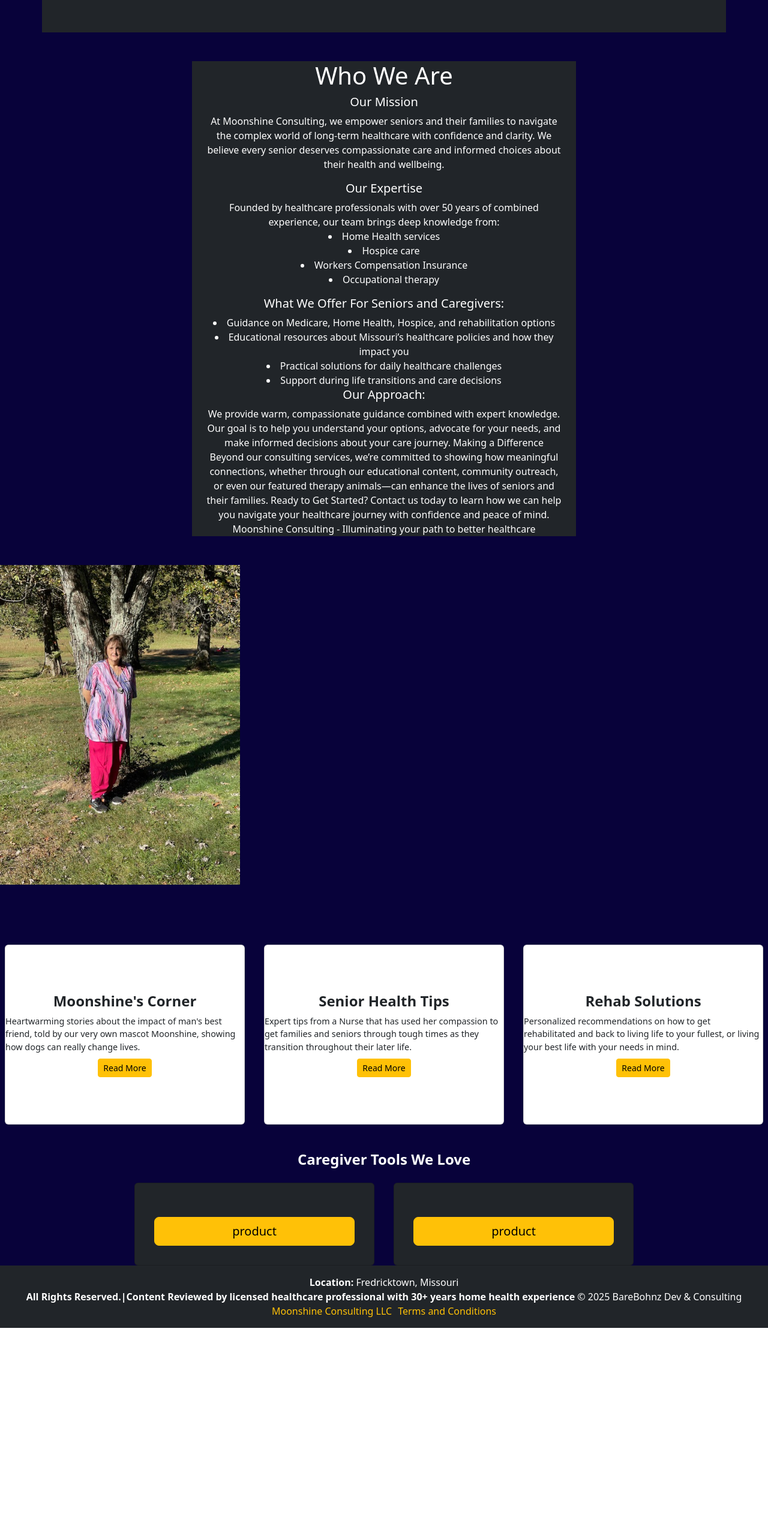
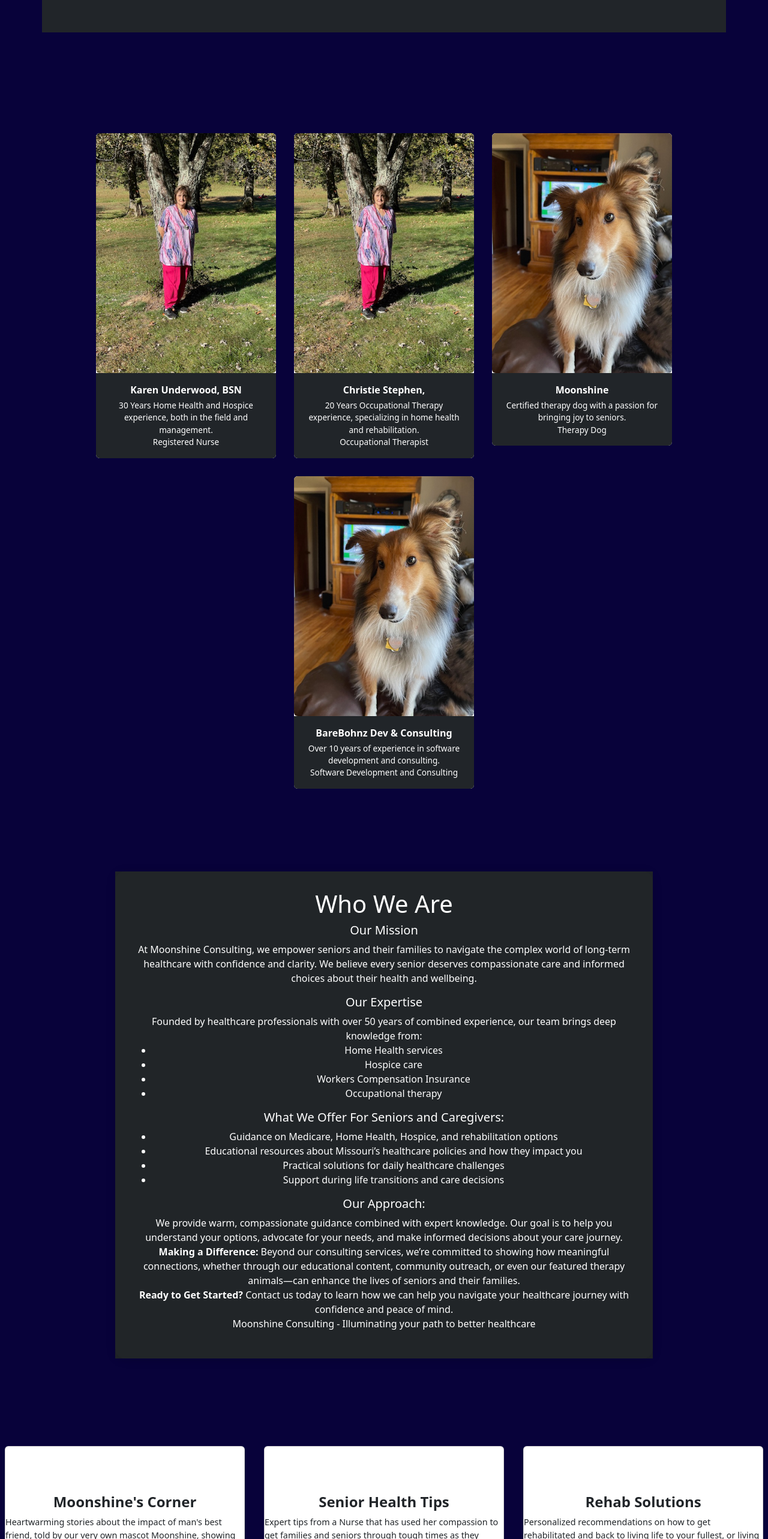
Before and after one commit to brandonbohn/Moonshineconsulting, a React (Create React App) app: page / in a window 1280 px wide. Shown: the part 880-3446 px from the top of the page at 60% size. Before the commit the page ends 3094 px from the top, so only its background shows below. Built offline with nearby package versions, Linux system fonts and the light colour scheme.

Commit message:
update founders pictures

```diff
--- a/src/Pages/Homepage.tsx
+++ b/src/Pages/Homepage.tsx
@@ -8,7 +8,7 @@
       <div className="container bg-dark positions  my-5" >
         <div className="row align card-body">
           <div className="col-12 col-md-6 text-center">
-            <img src="../images/Moonshineoutdoors.jpg" className=" " alt="moonshine"
+            <img src="../images/Moonshineoutdoors.jpg"  alt="moonshine"
               width={400}
               height={550} />
           </div>
@@ -18,66 +18,11 @@
           </div>
         </div>
       </div>
-
-      <div className='container  bg-dark text-white col-12 col-md-6 text-center'>
-
       <div>
+<div className="row container d-flex justify-content-center align-items-center text-center">
 
 
 
-
-
-        </div>
-
-                <div className='container my-5'>
-<h1>Who We Are</h1>
-<p>
-  <h5>
-Our Mission
-  </h5>
-<p>
-  At Moonshine Consulting, we empower seniors and their families to navigate the complex world of long-term healthcare with confidence and clarity. We believe every senior deserves compassionate care and informed choices about their health and wellbeing.
-</p>
-
- <h5>
-Our Expertise
-  </h5>
-<p>
-Founded by healthcare professionals with over 50 years of combined experience, our team brings deep knowledge from:
-
- <li>Home Health services</li>
- <li>Hospice care</li>
- <li>Workers Compensation Insurance</li>
- <li>Occupational therapy</li>
-</p>
-
-<h5>What We Offer For Seniors and Caregivers:</h5>
-<li>Guidance on Medicare, Home Health, Hospice, and rehabilitation options</li>
-<li>Educational resources about Missouri’s healthcare policies and how they impact you</li>
-<li>Practical solutions for daily healthcare challenges</li>
-<li>Support during life transitions and care decisions</li>
-
-
-
-
-<p>
-  <h5>
-Our Approach:
-
-  </h5>
-
-We provide warm, compassionate guidance combined with expert knowledge. Our goal is to help you understand your options, advocate for your needs, and make informed decisions about your care journey.
-Making a Difference
-Beyond our consulting services, we’re committed to showing how meaningful connections, whether through our educational content, community outreach, or even our featured therapy animals—can enhance the lives of seniors and their families.
-Ready to Get Started?
-Contact us today to learn how we can help you navigate your healthcare journey with confidence and peace of mind.
-Moonshine Consulting - Illuminating your path to better healthcare
-</p>
-
-
-
-
-</p>
 
 
 
@@ -86,11 +31,131 @@
 
 
 
+        <div>
+
+          <div>
+          <div className="d-flex justify-content-center align-items-start" style={{ gap: "30px", padding: "30px 0", margin: "30px auto" }}>
+            <div className="d-flex flex-wrap justify-content-center align-items-start founder-cards-responsive" style={{ gap: "30px", padding: "30px 0", margin: "30px auto" }}>
+              {[
+                {
+                  id: 1,
+                  name: "Karen Underwood, BSN",
+                  image: "./images/Nurse.jpg",
+                  experience: "30 Years Home Health and Hospice experience, both in the field and management.",
+                  title: "Registered Nurse"
+                },
+                {
+                  id: 2,
+                  name: "Christie Stephen,",
+                  image: "./images/Nurse.jpg",
+                  experience: "20 Years Occupational Therapy experience, specializing in home health and rehabilitation.",
+                  title: "Occupational Therapist"
+                },
+                {
+                  id: 3,
+                  name: "Moonshine",
+                  image: "./images/moonshine.jpg",
+                  experience: "Certified therapy dog with a passion for bringing joy to seniors.",
+                  title: "Therapy Dog"
+                },
+                {
+                  id: 4,
+                  name: "BareBohnz Dev & Consulting",
+                  image: "./images/moonshine.jpg",
+                  experience: "Over 10 years of experience in software development and consulting.",
+                  title: "Software Development and Consulting"
+                }
+              ].map((member) => (
+                <div key={member.id} className="card founder-card-responsive bg-light-transparent border-0" style={{ width: "300px", height: "auto" }}>
+                  <img
+                    src={member.image}
+                    className="nursepicture img-fluid rounded"
+                    alt={member.name}
+                    style={{ width: "100%", height: "auto", display: "block", margin: "0 auto" }}
+                  />
+                  <div className="card-body text-white text-center bg-dark rounded-bottom">
+                    <p className="fw-bold mb-1" style={{ fontSize: "1rem" }}>{member.name}</p>
+                    <p style={{ fontSize: "0.85rem", marginBottom: 0 }}>
+                      {member.experience}
+                    </p>
+                    <p style={{ fontSize: "0.85rem", marginBottom: 0 }}>
+                      {member.title}
+                    </p>
                   </div>
-    <img src="./images/Nurse.jpg" className="nursepicture img-fluid" alt="mom10"
-                width={400}
-                height={200} style={{ objectFit: "cover" }} />
-      <div className="container">
+                </div>
+              ))}
+              <style>
+                {`
+                  @media (max-width: 767px) {
+                    .founder-cards-responsive {
+                      flex-direction: column !important;
+                      gap: 32px !important;
+                      align-items: center !important;
+                    }
+                    .founder-card-responsive {
+                      width: 100% !important;
+                      max-width: 350px;
+                    }
+                  }
+                `}
+              </style>
+            </div>
+          </div>
+
+   <div
+        className='container bg-dark text-white col-12 col-md-6 col-sm-12 text-center'
+        style={{ maxHeight: "250vh", padding: "0px 0", width: "70vw" }}
+      >
+        <div>
+          <div className="container"></div>
+          <div
+            className='container my-5'
+            style={{
+              padding: "30px",
+              maxWidth: "900px",
+              margin: "0 auto",
+              background: "rgba(33,37,41,0.95)",
+              borderRadius: "16px",
+              boxShadow: "0 2px 16px rgba(0,0,0,0.15)",
+              minHeight: "fit-content",
+              width: "100%"
+            }}
+          >
+            <h1>Who We Are</h1>
+            <h5>Our Mission</h5>
+            <p>
+              At Moonshine Consulting, we empower seniors and their families to navigate the complex world of long-term healthcare with confidence and clarity. We believe every senior deserves compassionate care and informed choices about their health and wellbeing.
+            </p>
+            <h5>Our Expertise</h5>
+            <p>
+              Founded by healthcare professionals with over 50 years of combined experience, our team brings deep knowledge from:
+              <ul>
+                <li>Home Health services</li>
+                <li>Hospice care</li>
+                <li>Workers Compensation Insurance</li>
+                <li>Occupational therapy</li>
+              </ul>
+            </p>
+            <h5>What We Offer For Seniors and Caregivers:</h5>
+            <ul>
+              <li>Guidance on Medicare, Home Health, Hospice, and rehabilitation options</li>
+              <li>Educational resources about Missouri’s healthcare policies and how they impact you</li>
+              <li>Practical solutions for daily healthcare challenges</li>
+              <li>Support during life transitions and care decisions</li>
+            </ul>
+            <h5>Our Approach:</h5>
+            <p>
+              We provide warm, compassionate guidance combined with expert knowledge. Our goal is to help you understand your options, advocate for your needs, and make informed decisions about your care journey.
+              <br />
+              <strong>Making a Difference:</strong> Beyond our consulting services, we’re committed to showing how meaningful connections, whether through our educational content, community outreach, or even our featured therapy animals—can enhance the lives of seniors and their families.
+              <br />
+              <strong>Ready to Get Started?</strong> Contact us today to learn how we can help you navigate your healthcare journey with confidence and peace of mind.
+              <br />
+              Moonshine Consulting - Illuminating your path to better healthcare
+            </p>
+          </div>
+        </div>
+
         <style>
           {`
         @media (max-width: 767px) {
@@ -115,8 +180,19 @@
         }
           `}
         </style>
+            </div>
+
+        </div>
+
+
+
+        </div>
+      </div>
+
+  {/* Blog posts section moved here, between About Us and Footer */}
+  <div style={{ paddingTop: "48px" }}>
     <div className="row card-row">
-          <div className="col-12 d-flex justify-content-center" style={{ paddingTop: "100px" }}>
+      <div className="col-12 d-flex justify-content-center" style={{ paddingTop: "50px" }}>
         {/* Three cards side by side, each 400x300px, with 32px gap, responsive */}
         <div className="d-flex blog-cards-responsive" style={{ gap: "32px" }}>
           <div className="blog-card-responsive" style={{ width: "400px", height: "300px" }}>
@@ -153,8 +229,23 @@
           </div>
         </div>
       </div>
+    </div>
+  </div>
+
   {/* Caregiver Tools section: heading above product boxes and centered */}
-          <div className="d-flex flex-column align-items-center mt-4">
+
+
+
+<div>
+
+  <h1>test</h1>
+</div>
+
+
+
+
+
+  <div className="d-flex flex-column align-items-center mt-5" style={{ paddingBottom: "64px", paddingTop: "64px" }}>
     <h2 className="card-title text-center mb-4" style={{ fontSize: "1.5rem", fontWeight: "bold", color: "#fff" }}>
       Caregiver Tools We Love
     </h2>
@@ -184,9 +275,9 @@
     </div>
   </div>
 
+
           </div>
-          </div>
-        </div>
+
 
   )
 }
--- a/src/Pages/mainblog.tsx
+++ b/src/Pages/mainblog.tsx
@@ -1,3 +1,14 @@
+// Sample blog data; replace or import as needed
+const blogs = [
+  {
+    image: "./images/moonshine.jpg",
+    title: "How I Herded Hearts Instead of Sheep",
+    article: "Moonshine Introduces Himself as a caring loving nursing companion that tried to be a therapy dog but while too scared to do so still inspired elderly patients.",
+    date: new Date().toLocaleDateString(undefined, { year: 'numeric', month: 'long', day: 'numeric' }),
+  },
+
+];
+
 function MainBlog() {
   return (
     <div>
@@ -5,23 +16,58 @@
 
       <div className="card text-bg-dark mb-3">
 
- <img src="./images/moonshine.jpg" className="bg-dark img-fluid" alt="mom3"
-              width={400}
-              height={400} />
-            <p className="card-text">
-                <small className="text-muted">
 
-                    Posted on {new Date().toLocaleDateString(undefined, { year: 'numeric', month: 'long', day: 'numeric' })}
-                    <h6>category</h6>
-                </small>
-            </p>
+
+
+
     <div className="card-body">
-        <h5 className="card-title">Blog Post Title </h5>
+
 
 
       </div>
 
+       <main style={{ maxWidth:"auto", margin: "20px", padding: "20px"  }}>
+                <section>
+                    <h2 style={{ color: "#6b3e26" }}>Latest Interviews</h2>
+                    <div style={{ display: "flex", flexWrap: "wrap", gap: "2rem" }}>
+                        {blogs.map((blog, idx) => (
+                            <article
+                                key={idx}
+                                style={{
+                                    background: "#fff",
+                                    borderRadius: 12,
+                                    boxShadow: "0 2px 8px rgba(0,0,0,0.07)",
+                                    flex: "1 1 250px",
+                                    minWidth: 250,
+                                    maxWidth: 300,
+                                    padding: "1rem",
+                                    display: "flex",
+                                    flexDirection: "column",
+                                    alignItems: "center",
+                                }}
+                            >
+                                <img
+                                    src={blog.image}
+                                    alt={blog.title}
+                                    style={{ width: "100%", borderRadius: 8, marginBottom: "1rem" }}
+                                />
+                                <h3 style={{ margin: "0 0 0.5rem 0", color: "#6b3e26" }}>{blog.title}</h3>
+                                <p style={{ fontSize: "0.95rem", color: "#444" }}>{blog.article}</p>
+                                <span style={{ fontSize: "0.85rem", color: "#b08968", marginTop: "auto" }}>
+                                    {blog.date}
+                              <a
+                    href="./blogentries/moonshinescornerblogentry"
+                    className="btn btn-warning btn-sm"
+                    >
+                    Read More
+                    </a>
+                                </span>
+                            </article>
+                        ))}
 
+                    </div>
+                </section>
+            </main>
 
 
 
--- a/src/Pages/moonshinescorner.tsx
+++ b/src/Pages/moonshinescorner.tsx
@@ -47,7 +47,7 @@
                                     style={{ width: "100%", borderRadius: 8, marginBottom: "1rem" }}
                                 />
                                 <h3 style={{ margin: "0 0 0.5rem 0", color: "#6b3e26" }}>{blog.title}</h3>
-                                <p style={{ fontSize: "0.95rem", color: "#444" }}>{blog.excerpt}</p>
+                                <p style={{ fontSize: "0.95rem", color: "#444" }}>{blog.article}</p>
                                 <span style={{ fontSize: "0.85rem", color: "#b08968", marginTop: "auto" }}>
                                     {blog.date}
                               <a
--- a/src/Pages/privacypolicy.tsx
+++ b/src/Pages/privacypolicy.tsx
@@ -1,6 +1,7 @@
 import React from "react";
 function PrivacyPolicy() {
   return (
+<div className="text-white">
 
     <div style={{ maxWidth: 800, margin: "0 auto", padding: "2rem" }}>
         <h1>Privacy Policy</h1>
@@ -68,6 +69,10 @@
             If you have questions about this Privacy Policy, please contact us at <a href="mailto:privacy@moonshineconsulting.com">privacy@moonshineconsulting.com</a>.
         </p>
     </div>
+
+
+</div>
+
   );
 }
 
--- a/src/Utilities/Footer.tsx
+++ b/src/Utilities/Footer.tsx
@@ -8,9 +8,10 @@
     <div>
       <strong>All Rights Reserved.|Content Reviewed by licensed healthcare professional with 30+ years home health experience</strong> &copy; {new Date().getFullYear()} BareBohnz Dev & Consulting
     </div>
+    <p>Moonshine Consulting LLC</p>
     <div>
       <a href="./privacypolicy" className="text-warning" style={{ textDecoration: "none" }}>
-  Moonshine Consulting LLC
+  Privacy Policy
       </a>
 
 <a href="./termsandconditions" className="text-warning" style={{ textDecoration: "none", marginLeft: "10px" }}>
```
Lines whose indentation alone changed are shown as unchanged.
